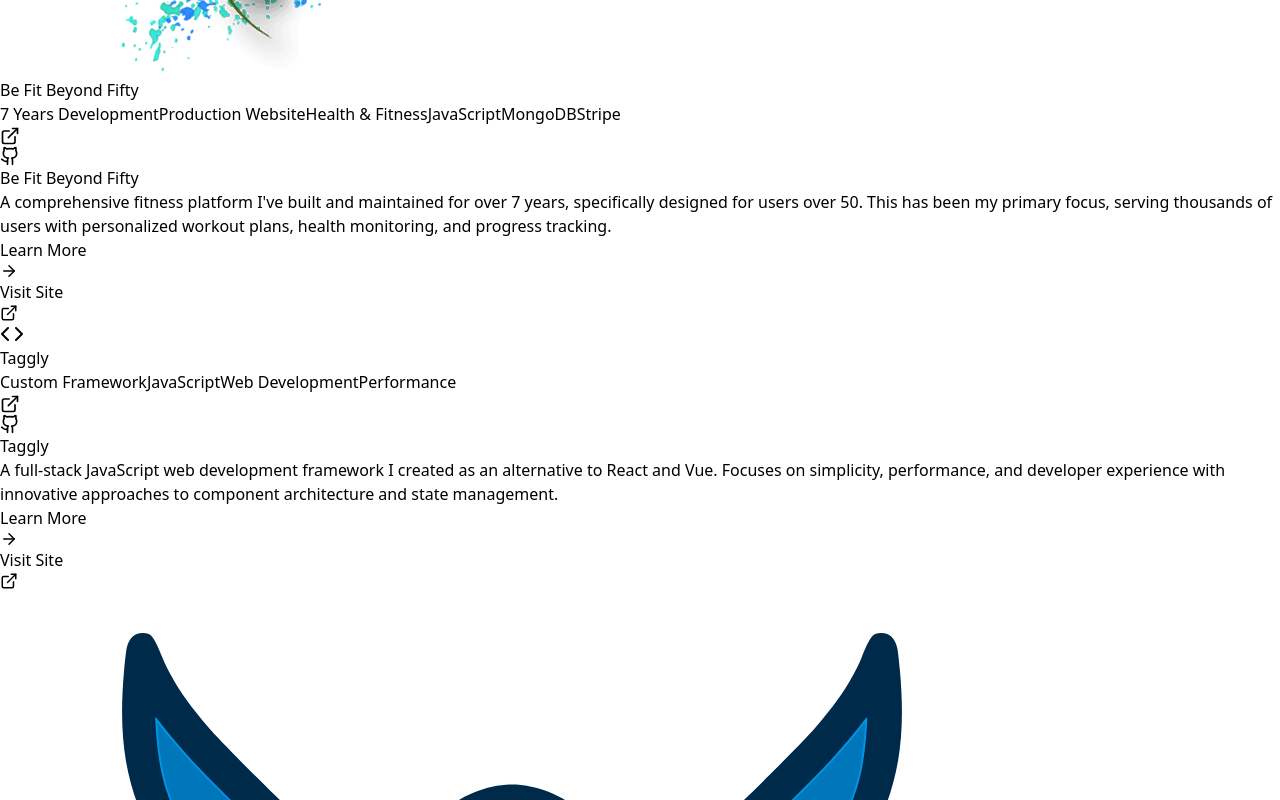
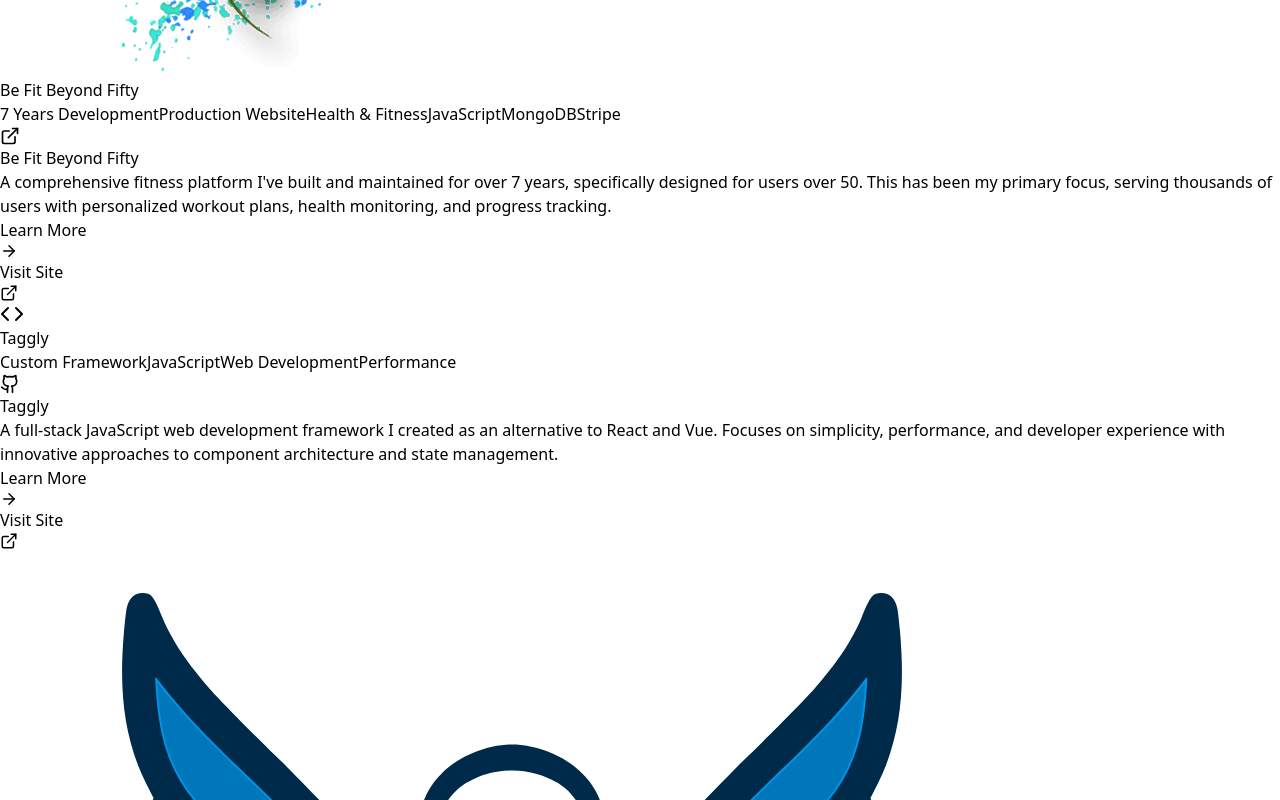
Before and after one commit to sean-andrew-barry/portfolio, a React (Vite) app: page / in a window 1280 px wide. Shown: the part 2720-3520 px from the top of the page. Built offline with nearby package versions, Linux system fonts and the light colour scheme.

Commit message:
Made project buttons optional

```diff
--- a/src/components/Project.jsx
+++ b/src/components/Project.jsx
@@ -32,7 +32,7 @@
           </div>
 
           <div className="absolute bottom-4 right-4 flex gap-2 opacity-0 group-hover:opacity-100 transition-opacity duration-300">
-            {project.external !== '#' && (
+            {project.external && (
               <a
                 href={project.external}
                 target="_blank"
@@ -42,12 +42,14 @@
                 <ExternalLink size={20} className="text-gray-800" />
               </a>
             )}
+            {project.github && (
               <a
                 href={project.github}
                 className="p-3 bg-white/90 rounded-full hover:bg-white transition-colors shadow-lg"
               >
                 <Github size={20} className="text-gray-800" />
               </a>
+            )}
           </div>
         </div>
       </div>
```
Lines whose indentation alone changed are shown as unchanged.
